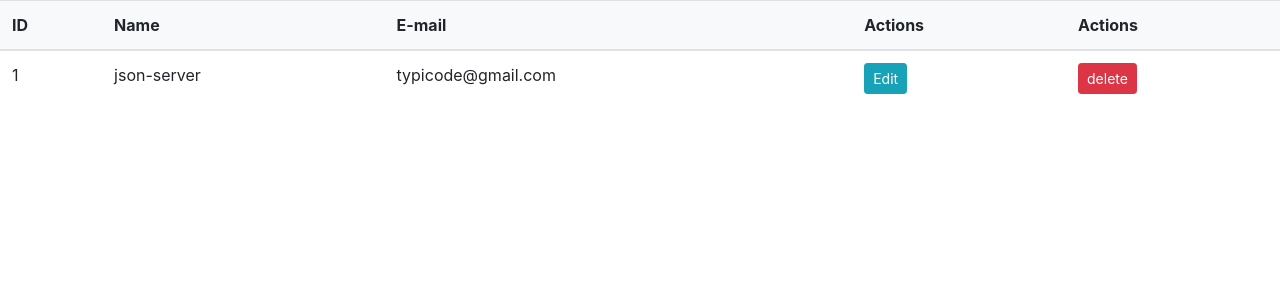
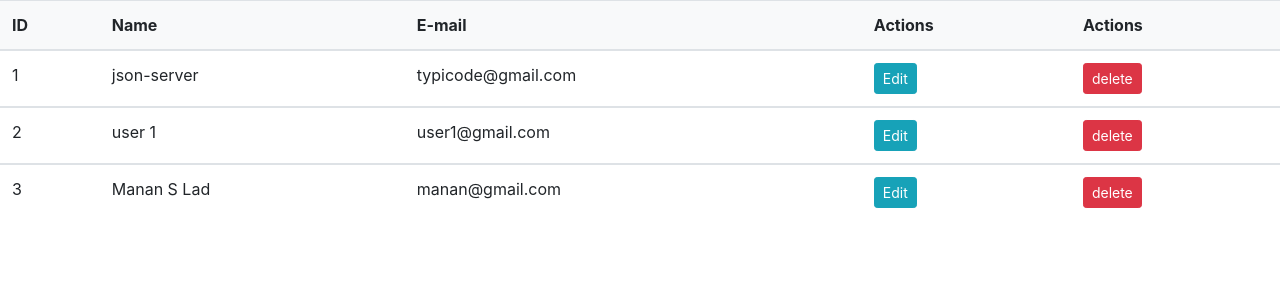
Before and after one commit to patelvarsha/users-api, a React (Create React App) app: page /react/studentlist in a window 1280 px wide. Shown: the top 300 px of the page. Built offline with nearby package versions, Linux system fonts and the light colour scheme; data requests are answered from the project's data file.

Commit message:
first commit

```diff
--- a/db.json
+++ b/db.json
@@ -4,6 +4,16 @@
       "id": 1,
       "name": "json-server",
       "email": "typicode@gmail.com"
+    },
+    {
+      "name": "user 1",
+      "email": "user1@gmail.com",
+      "id": 2
+    },
+    {
+      "name": "Manan S Lad",
+      "email": "manan@gmail.com",
+      "id": 3
     }
   ],
   "post": [
--- a/package.json
+++ b/package.json
@@ -25,7 +25,8 @@
     "start": "react-scripts start",
     "build": "react-scripts build",
     "test": "react-scripts test",
-    "eject": "react-scripts eject"
+    "eject": "react-scripts eject",
+    "serve": "npx json-server --watch public/db.json --port=3000"
   },
   "eslintConfig": {
     "extends": [
--- a/src/api.js
+++ /dev/null
@@ -1,2 +0,0 @@
-const api = ' http://localhost:3000/users';
-export default api;
--- a/src/component/StudentEditPage.js
+++ b/src/component/StudentEditPage.js
@@ -17,7 +17,7 @@ export default function ListUser() {
     },[]);
 
     const getUser = () => {
-        axios.get(api+id).then(function (response)
+        axios.get('http://localhost:3000/users'+id).then(function (response)
          {
             // console.log(response.data[`${id}`]);
             setInputs(response.data);
@@ -32,8 +32,8 @@ export default function ListUser() {
     }
     const handleSubmit = (event) => {
         event.preventDefault();
-        axios.put(api+id, inputs).then(function (response) {
-            //  console.log(response.data);
+        axios.put('http://localhost:3000/users'+id, inputs).then(function (response) {
+             console.log(response.data);
              navigate('/studentlist');
         })
     }
--- a/src/component/StudentForm.js
+++ b/src/component/StudentForm.js
@@ -17,14 +17,7 @@ const StudentForm = () => {
     onSubmit: values => {
       // console.log(JSON.stringify(values, null, 2));
       console.log(values);
-
-      axios({
-        method: 'post',
-        url: api,
-        data: values,
-        config: { header: { 'Content-Type': 'multipart/form-data', 'Accept': 'application/json' } }
-      })
-        .then(function (response) {
+      axios.post('http://localhost:3000/users').then(function (response) {
         console.log(response.data);
         navigate('/studentlist');
         // window.location.href = `/studentlist`
@@ -32,6 +25,14 @@ const StudentForm = () => {
       .catch(function (error) {
         console.log(error);
       });
+
+      // axios({
+      //   method: 'post',
+      //   url: api,
+      //   data: values,
+      //   config: { header: { 'Content-Type': 'multipart/form-data', 'Accept': 'application/json' } }
+      // })
+
     },
 
   });
--- a/src/component/StudentList.js
+++ b/src/component/StudentList.js
@@ -1,6 +1,6 @@
+import axios from 'axios';
 import React from 'react';
 import { useState, useEffect } from "react"
-import axios from "axios";
 import { useNavigate } from "react-router-dom";
 import api from '../api';
 export default function StudentList() {
@@ -13,26 +13,25 @@ export default function StudentList() {
   }, [])
 
   const getStud = () => {
-
-    axios.get(api)
-      .then(function (res) {
-        //  console.log(res.data)
+    axios.get('http://localhost:3000/users').then(function (res) {
+         console.log(res.data)
         setStudData(res.data)
       })
       .catch(err => console.log(err))
   }
 
   const deletePost = (id) => {
-    const index = studData.findIndex(stud => stud.id === id);
-    // const d = studData.find(element => element.id)
-    // console.log(d);
-    const data =
-      studData.filter((stud) => {
-        return stud.id !== id
-      })
-    console.log(data);
-axios.delete(api+id,).then(res=>console.log(res.data))
-    setStudData(data)
+    axios.delete('http://localhost:3000/users').then(res=>console.log(res.data)).catch(err=>console.log(err))
+//     const index = studData.findIndex(stud => stud.id === id);
+//     // const d = studData.find(element => element.id)
+//     // console.log(d);
+//     const data =
+//       studData.filter((stud) => {
+//         return stud.id !== id
+//       })
+//     console.log(data);
+// axios.delete(api+id,).then(res=>console.log(res.data))
+//     setStudData(data)
 
   };
 
@@ -52,6 +51,7 @@ axios.delete(api+id,).then(res=>console.log(res.data))
       })
   }
   const updateStud = (id) => {
+
     const index = studData.findIndex(stud => stud.id === id);
 
     // console.log(index);
```
Lines whose indentation alone changed are shown as unchanged.
